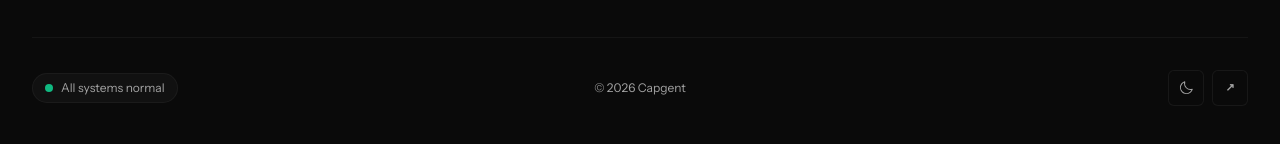
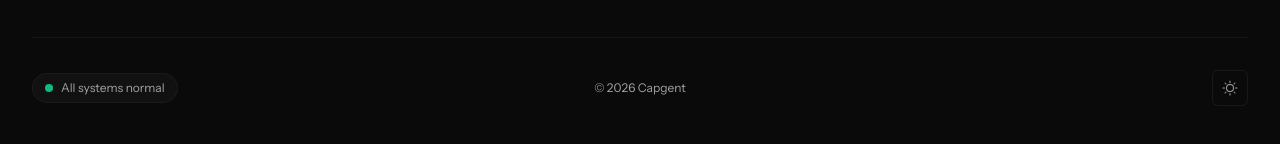
Before and after one commit to piyushdhoka/Capgent, a Next.js app in the folder apps/web/: page / in a window 1280 px wide. Shown: the part 2922-3066 px from the top of the page. Built offline with nearby package versions, Linux system fonts and the light colour scheme; no server answers.

Commit message:
minor fixes

```diff
--- a/apps/web/components/layout/SiteFooter.tsx
+++ b/apps/web/components/layout/SiteFooter.tsx
@@ -3,8 +3,8 @@
 import Link from "next/link"
 import Image from "next/image"
 import { cn } from "@/lib/utils"
-import { GithubLogo, LinkedinLogo, Moon, Sun, XLogo } from "@phosphor-icons/react"
-import { useEffect, useState } from "react"
+import { GithubLogo, LinkedinLogo, XLogo } from "@phosphor-icons/react"
+import { AnimatedThemeToggler } from "@/components/ui/animated-theme-toggler"
 
 type FooterLink = { href: string; label: string; external?: boolean }
 type FooterGroup = { title: string; links: FooterLink[] }
@@ -87,21 +87,6 @@ function SocialIcon({
   )
 }
 
-function ThemeGlyph() {
-  const [isDark, setIsDark] = useState(false)
-
-  useEffect(() => {
-    const el = document.documentElement
-    const sync = () => setIsDark(el.classList.contains("dark"))
-    sync()
-    const obs = new MutationObserver(sync)
-    obs.observe(el, { attributes: true, attributeFilter: ["class"] })
-    return () => obs.disconnect()
-  }, [])
-
-  return isDark ? <Moon className="h-4 w-4" /> : <Sun className="h-4 w-4" />
-}
-
 export function SiteFooter() {
   return (
     <footer className="border-t border-border/40 bg-background">
@@ -180,29 +165,13 @@ export function SiteFooter() {
 
           {/* Utilities */}
           <div className="flex justify-center gap-2 md:justify-end">
-            <button
-              type="button"
+            <AnimatedThemeToggler
               className={cn(
                 "inline-flex h-9 w-9 items-center justify-center rounded-md",
                 "border border-border/50 bg-background/60 text-muted-foreground",
                 "transition-colors hover:bg-muted hover:text-foreground",
               )}
-              aria-label="Theme indicator"
-            >
-              <ThemeGlyph />
-            </button>
-            <a
-              href="#"
-              className={cn(
-                "inline-flex h-9 w-9 items-center justify-center rounded-md",
-                "border border-border/50 bg-background/60 text-muted-foreground",
-                "transition-colors hover:bg-muted hover:text-foreground",
-              )}
-              aria-label="Status"
-              title="Status"
-            >
-              <span className="text-[11px] font-semibold">↗</span>
-            </a>
+            />
           </div>
         </div>
       </div>
```
